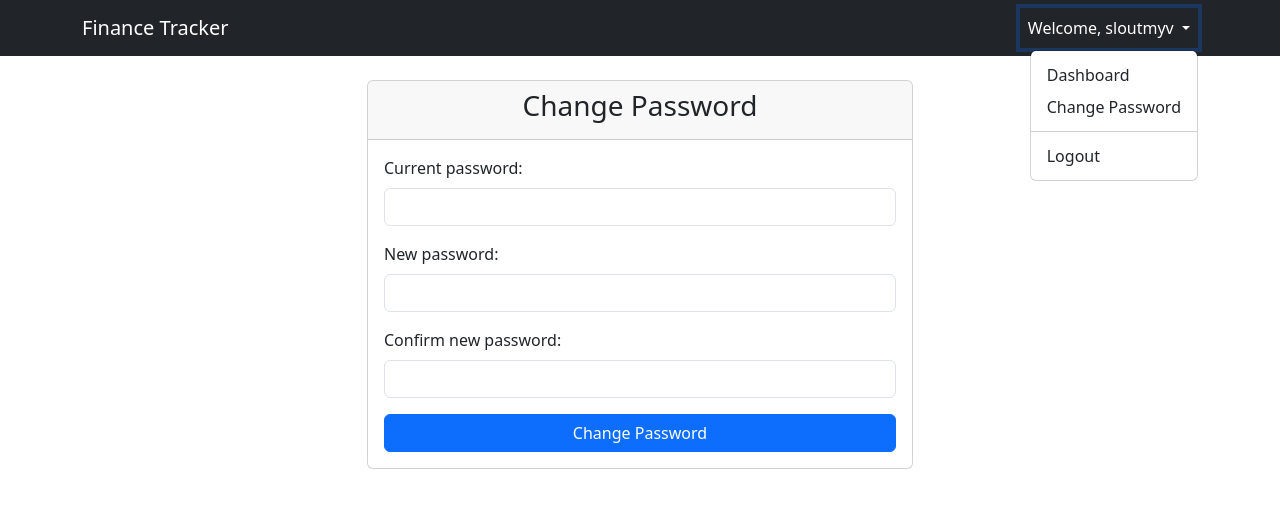
After one commit to sloutmyv/finance_tracker_v1, a Django app: page /password_change/ in a window 1280 px wide, after a click that opens the changed part. The commit adds this page. Shown: the top 508 px of the page. Run offline with Django 5.2, Linux system fonts and the light colour scheme; a user stored in the database is signed in.

Commit message:
20250307 1441 - log in

```diff
--- a/core/urls.py
+++ b/core/urls.py
@@ -1,6 +1,19 @@
 from django.urls import path
+from django.contrib.auth import views as auth_views
 from . import views
 
 urlpatterns = [
     path('', views.home, name='home'),
+    path('dashboard/', views.dashboard, name='dashboard'),
+
+    # Authentication URLs
+    path('login/', auth_views.LoginView.as_view(template_name='auth/login.html'), name='login'),
+    path('logout/', auth_views.LogoutView.as_view(), name='logout'),
+    path('password_change/', auth_views.PasswordChangeView.as_view(
+        template_name='auth/password_change.html',
+        success_url='/password_change/done/'
+    ), name='password_change'),
+    path('password_change/done/', auth_views.PasswordChangeDoneView.as_view(
+        template_name='auth/password_change_done.html'
+    ), name='password_change_done'),
 ]
--- a/finance_tracker/settings.py
+++ b/finance_tracker/settings.py
@@ -118,6 +118,11 @@ USE_TZ = True
 
 STATIC_URL = 'static/'
 
+# Authentication settings
+LOGIN_URL = 'login'
+LOGIN_REDIRECT_URL = 'dashboard'
+LOGOUT_REDIRECT_URL = 'login'
+
 # Default primary key field type
 # https://docs.djangoproject.com/en/5.1/ref/settings/#default-auto-field
 
--- /dev/null
+++ b/templates/auth/password_change.html
@@ -0,0 +1,50 @@
+{% extends 'base.html' %}
+
+{% block title %}Change Password - Finance Tracker{% endblock %}
+
+{% block content %}
+<div class="row justify-content-center">
+    <div class="col-md-6">
+        <div class="card">
+            <div class="card-header">
+                <h3 class="text-center">Change Password</h3>
+            </div>
+            <div class="card-body">
+                {% if form.errors %}
+                <div class="alert alert-danger">
+                    Please correct the error(s) below.
+                </div>
+                {% endif %}
+
+                <form method="post">
+                    {% csrf_token %}
+                    <div class="mb-3">
+                        <label for="id_old_password" class="form-label">Current password:</label>
+                        <input type="password" name="old_password" class="form-control" id="id_old_password" required>
+                        {% if form.old_password.errors %}
+                        <div class="text-danger">{{ form.old_password.errors }}</div>
+                        {% endif %}
+                    </div>
+                    <div class="mb-3">
+                        <label for="id_new_password1" class="form-label">New password:</label>
+                        <input type="password" name="new_password1" class="form-control" id="id_new_password1" required>
+                        {% if form.new_password1.errors %}
+                        <div class="text-danger">{{ form.new_password1.errors }}</div>
+                        {% endif %}
+                    </div>
+                    <div class="mb-3">
+                        <label for="id_new_password2" class="form-label">Confirm new password:</label>
+                        <input type="password" name="new_password2" class="form-control" id="id_new_password2" required>
+                        {% if form.new_password2.errors %}
+                        <div class="text-danger">{{ form.new_password2.errors }}</div>
+                        {% endif %}
+                    </div>
+                    <div class="d-grid gap-2">
+                        <button type="submit" class="btn btn-primary">Change Password</button>
+                    </div>
+                </form>
+            </div>
+        </div>
+    </div>
+</div>
+{% endblock %}
--- a/templates/base.html
+++ b/templates/base.html
@@ -12,6 +12,30 @@
     <nav class="navbar navbar-expand-lg navbar-dark bg-dark">
         <div class="container">
             <a class="navbar-brand" href="{% url 'home' %}">Finance Tracker</a>
+            <button class="navbar-toggler" type="button" data-bs-toggle="collapse" data-bs-target="#navbarNav">
+                <span class="navbar-toggler-icon"></span>
+            </button>
+            <div class="collapse navbar-collapse" id="navbarNav">
+                <ul class="navbar-nav ms-auto">
+                    {% if user.is_authenticated %}
+                        <li class="nav-item dropdown">
+                            <a class="nav-link dropdown-toggle" href="#" id="navbarDropdown" role="button" data-bs-toggle="dropdown">
+                                Welcome, {{ user.username }}
+                            </a>
+                            <ul class="dropdown-menu dropdown-menu-end">
+                                <li><a class="dropdown-item" href="{% url 'dashboard' %}">Dashboard</a></li>
+                                <li><a class="dropdown-item" href="{% url 'password_change' %}">Change Password</a></li>
+                                <li><hr class="dropdown-divider"></li>
+                                <li><a class="dropdown-item" href="{% url 'logout' %}">Logout</a></li>
+                            </ul>
+                        </li>
+                    {% else %}
+                        <li class="nav-item">
+                            <a class="nav-link" href="{% url 'login' %}">Login</a>
+                        </li>
+                    {% endif %}
+                </ul>
+            </div>
         </div>
     </nav>
 
```
Also changed, not shown: core/management/commands/create_test_user.py (added, +25 -0 lines), core/views.py (+8 -1 lines), templates/auth/login.html (added, +41 -0 lines), templates/auth/password_change_done.html (added, +21 -0 lines), templates/dashboard.html (added, +17 -0 lines), templates/home.html (+4 -3 lines), README.md, core/management/__init__.py (added), core/management/commands/__init__.py (added), db.sqlite3.
